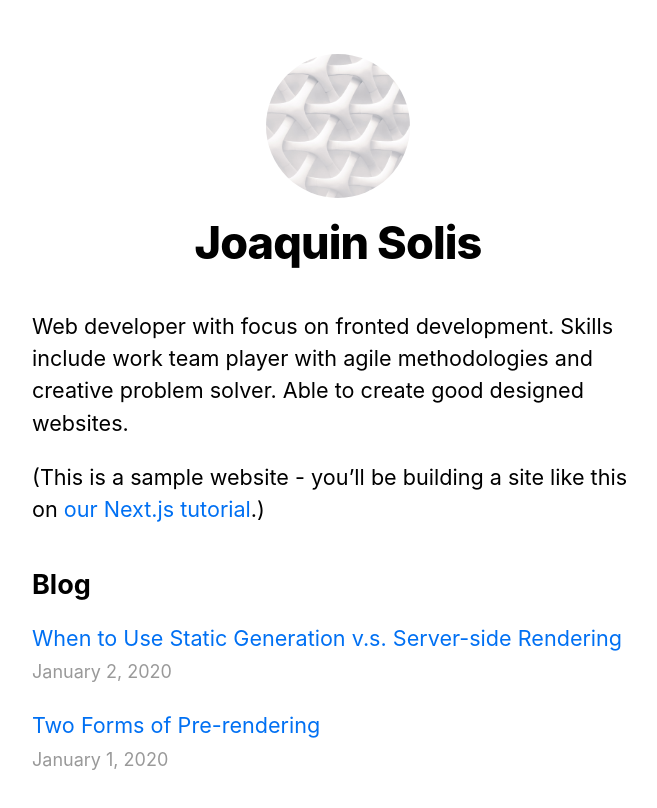
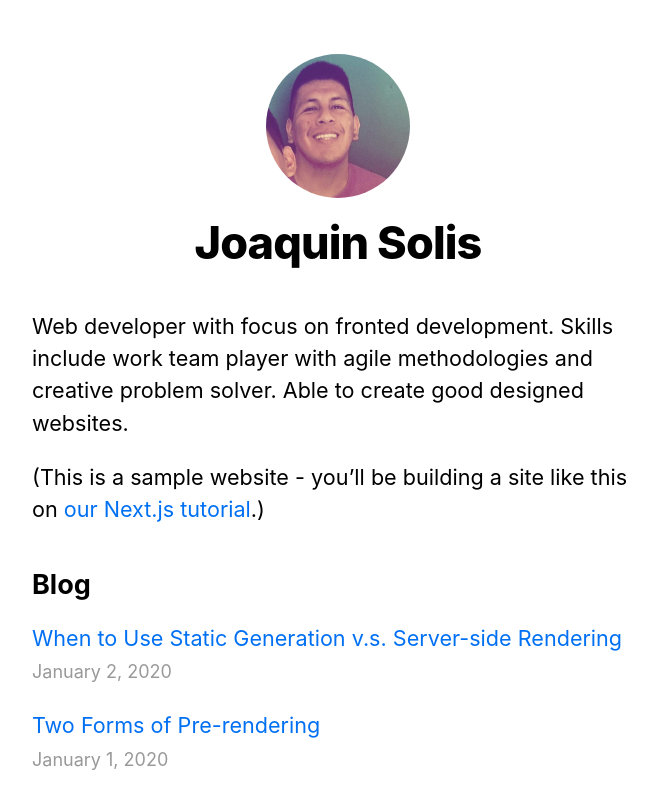
Before and after one commit to solisjoaquin/nextjs-blog, a Next.js app: page / in a window 1280 px wide. Shown: the top 808 px of the page, without its empty margins (302-959 px from the left). Built offline with nearby package versions, Linux system fonts and the light colour scheme.

Commit message:
udapte profile pic and files with its names

```diff
--- a/components/layout.js
+++ b/components/layout.js
@@ -28,7 +28,7 @@ export default function Layout({ children, home }) {
         {home ? (
           <>
             <img
-              src="/images/profile.jpg"
+              src="/images/profile.jpeg"
               className={`${styles.headerHomeImage} ${utilStyles.borderCircle}`}
               alt={name}
             />
@@ -39,7 +39,7 @@ export default function Layout({ children, home }) {
             <Link href="/">
               <a>
                 <img
-                  src="/images/profile.jpg"
+                  src="/images/profile.jpeg"
                   className={`${styles.headerImage} ${utilStyles.borderCircle}`}
                   alt={name}
                 />
```
Also changed, not shown: public/images/profile.jpg (deleted).
